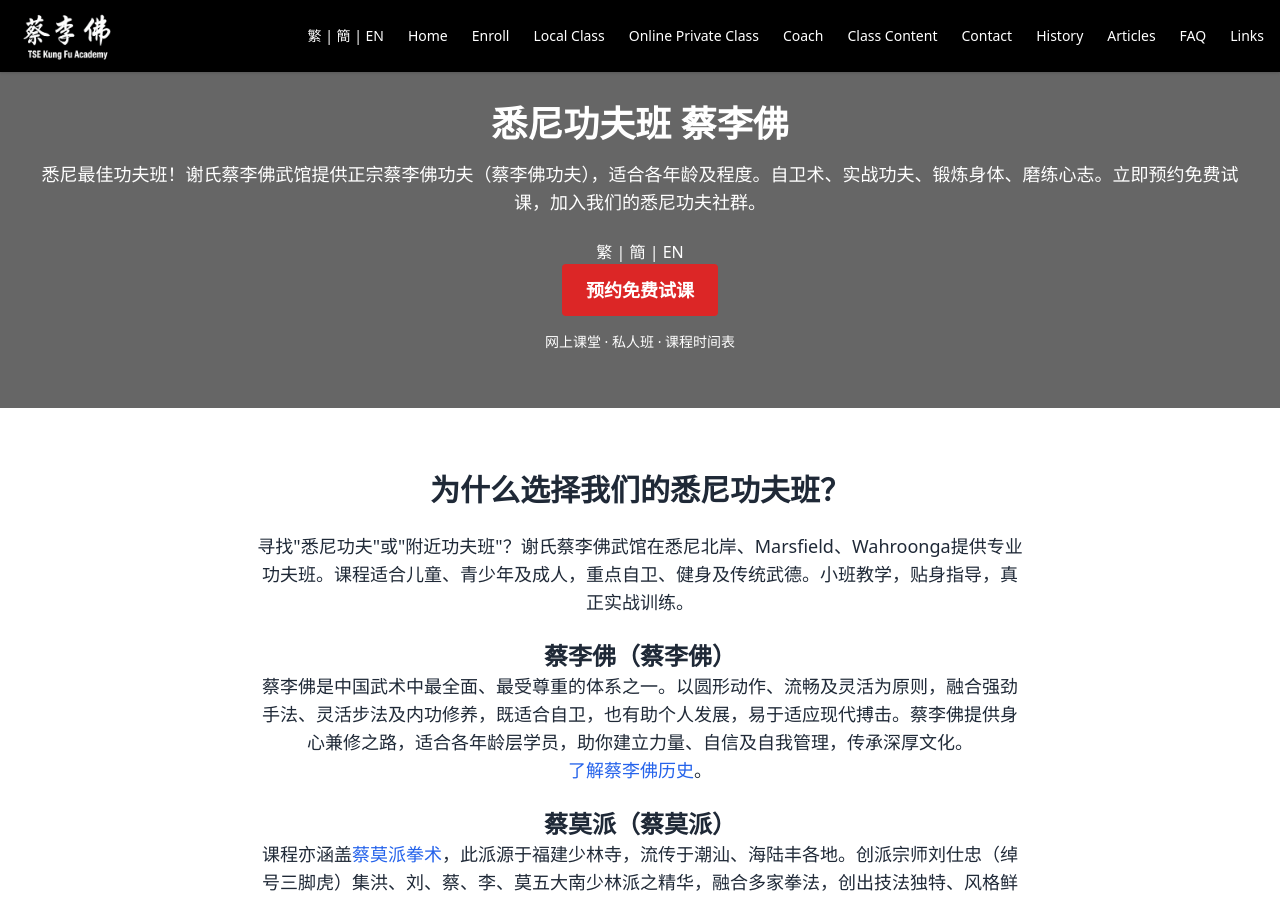
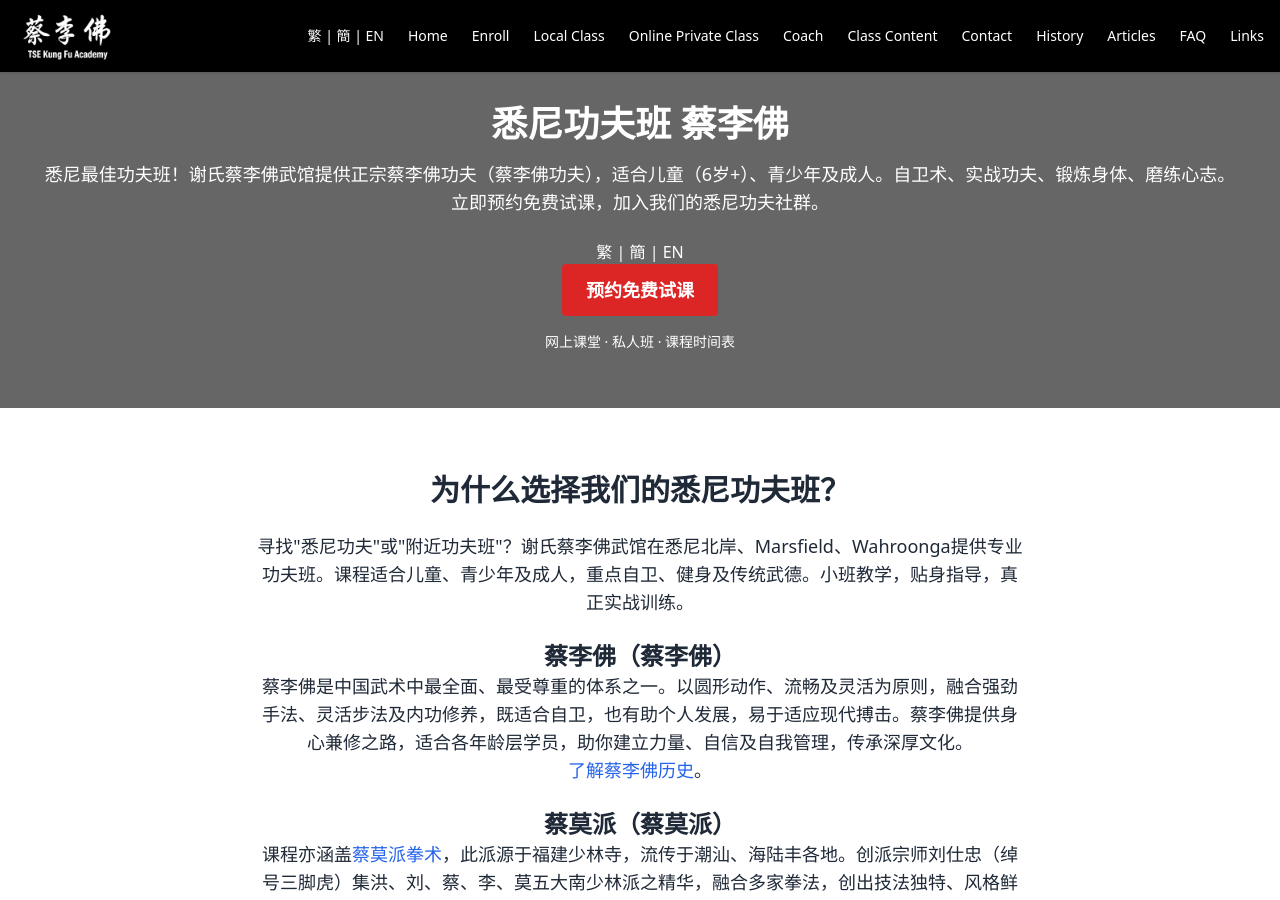
Before and after one commit to sydneykungfu/sydneykungfu.github.io, a Jekyll site: the page built from zh-CN/index.html, in a window 1280 px wide and 900 px high. Built offline with Jekyll 4.4.1, drawn with Linux system fonts in a browser that asks for light colours; a script that is not in the unit is left out; some of the changed text lies outside the part shown.

Commit message:
fix: age inconsistence

```diff
--- a/index.html
+++ b/index.html
@@ -47,7 +47,7 @@
     <div class="hero-overlay p-10 text-center text-white mx-auto">
       <h1 class="text-4xl font-bold mb-4">Kung Fu Class Sydney Choy Lee Fut</h1>
       <p class="text-lg mb-6">
-        The best Kung Fu classes in Sydney! Tse Kung Fu Academy offers authentic Choy Lee Fut Kung Fu 蔡李佛功夫 for all ages and levels. Self-Defence, Real Combat Kung Fu, Train your body, discipline your mind. Book your free trial and join our Sydney Kung Fu community.
+        The best Kung Fu classes in Sydney! Tse Kung Fu Academy offers authentic Choy Lee Fut Kung Fu 蔡李佛功夫 for kids (6+), teens, and adults. Self-Defence, Real Combat Kung Fu, Train your body, discipline your mind. Book your free trial and join our Sydney Kung Fu community.
       </p>
 
       <p class="text-lg mb-6"></p>
@@ -323,7 +323,7 @@
         </div>
         <div>
           <h3 class="font-semibold text-xl">Is there a minimum age?</h3>
-          <p>We accept students from age 7 and up.</p>
+          <p>Kids classes start from age 6 (6–14 yo). Adult &amp; youth classes are for ages 14 and up.</p>
         </div>
         <div>
           <h3 class="font-semibold text-xl">What is Choy Lee Fut Kung Fu?</h3>
--- a/zh-CN/index.html
+++ b/zh-CN/index.html
@@ -21,7 +21,7 @@
     <div class="bg-black bg-opacity-60 p-10 text-center text-white mx-auto">
       <h1 class="text-4xl font-bold mb-4">悉尼功夫班 蔡李佛</h1>
       <p class="text-lg mb-6">
-        悉尼最佳功夫班！谢氏蔡李佛武馆提供正宗蔡李佛功夫（蔡李佛功夫），适合各年龄及程度。自卫术、实战功夫、锻炼身体、磨练心志。立即预约免费试课，加入我们的悉尼功夫社群。
+        悉尼最佳功夫班！谢氏蔡李佛武馆提供正宗蔡李佛功夫（蔡李佛功夫），适合儿童（6岁+）、青少年及成人。自卫术、实战功夫、锻炼身体、磨练心志。立即预约免费试课，加入我们的悉尼功夫社群。
       </p>
       <p class="text-lg mb-6"></p>
         <a href="/zh/">繁</a> |
@@ -223,7 +223,7 @@
         </div>
         <div>
           <h3 class="font-semibold text-xl">有最低年龄限制吗？</h3>
-          <p>7岁以上均可报名。</p>
+          <p>儿童班由6岁起（6–14岁），成人/青年班14岁以上。</p>
         </div>
         <div>
           <h3 class="font-semibold text-xl">什么是蔡李佛功夫？</h3>
--- a/zh/index.html
+++ b/zh/index.html
@@ -21,7 +21,7 @@
     <div class="bg-black bg-opacity-60 p-10 text-center text-white mx-auto">
       <h1 class="text-4xl font-bold mb-4">悉尼功夫班 蔡李佛</h1>
       <p class="text-lg mb-6">
-        悉尼最佳功夫班！謝氏蔡李佛武館提供正宗蔡李佛功夫（蔡李佛功夫），適合各年齡及程度。自衛術、實戰功夫、鍛鍊身體、磨練心志。立即預約免費試堂，加入我們的悉尼功夫社群。
+        悉尼最佳功夫班！謝氏蔡李佛武館提供正宗蔡李佛功夫（蔡李佛功夫），適合兒童（6歲+）、青少年及成人。自衛術、實戰功夫、鍛鍊身體、磨練心志。立即預約免費試堂，加入我們的悉尼功夫社群。
       </p>
       <p class="text-lg mb-6"></p>
         <a href="/zh/">繁</a> |
@@ -223,7 +223,7 @@
         </div>
         <div>
           <h3 class="font-semibold text-xl">有最低年齡限制嗎？</h3>
-          <p>7歲以上均可報名。</p>
+          <p>兒童班由6歲起（6–14歲），成人/青年班14歲以上。</p>
         </div>
         <div>
           <h3 class="font-semibold text-xl">什麼是蔡李佛功夫？</h3>
```
